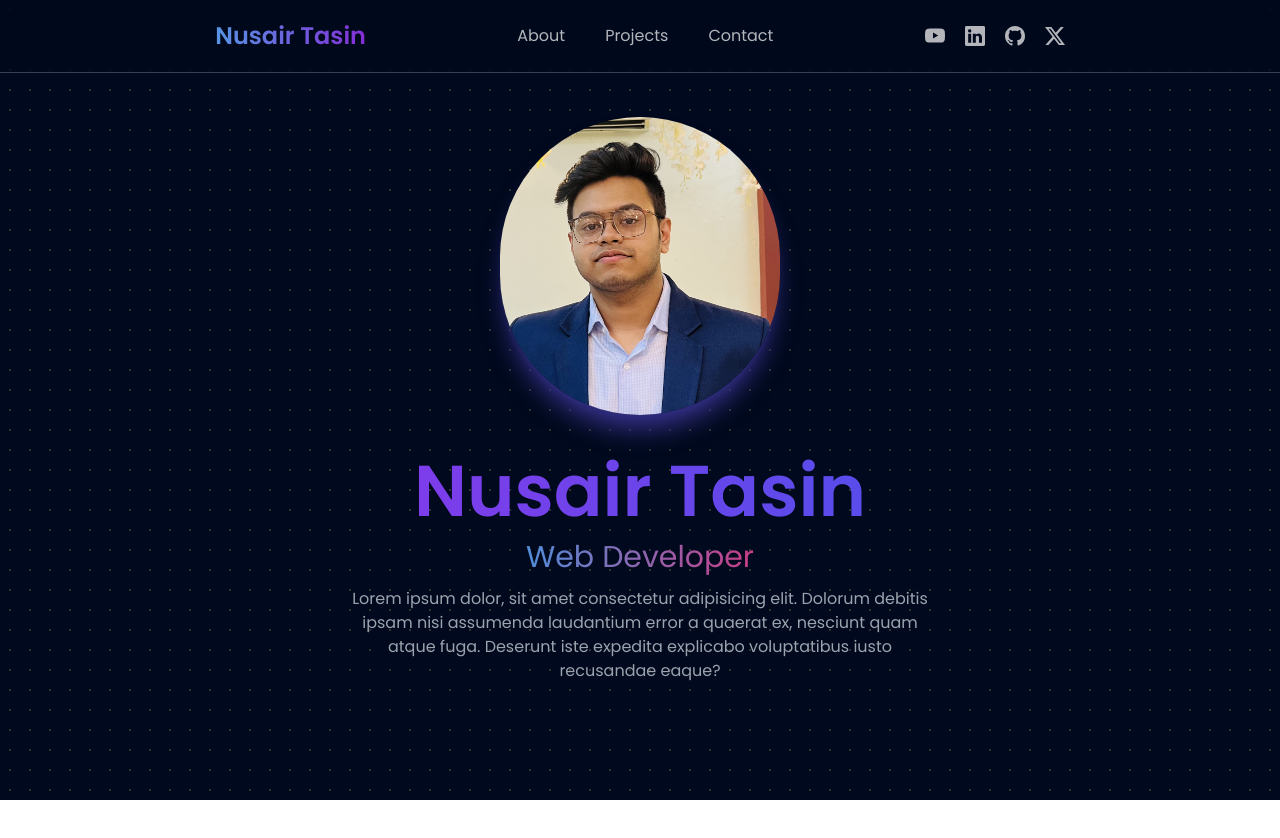
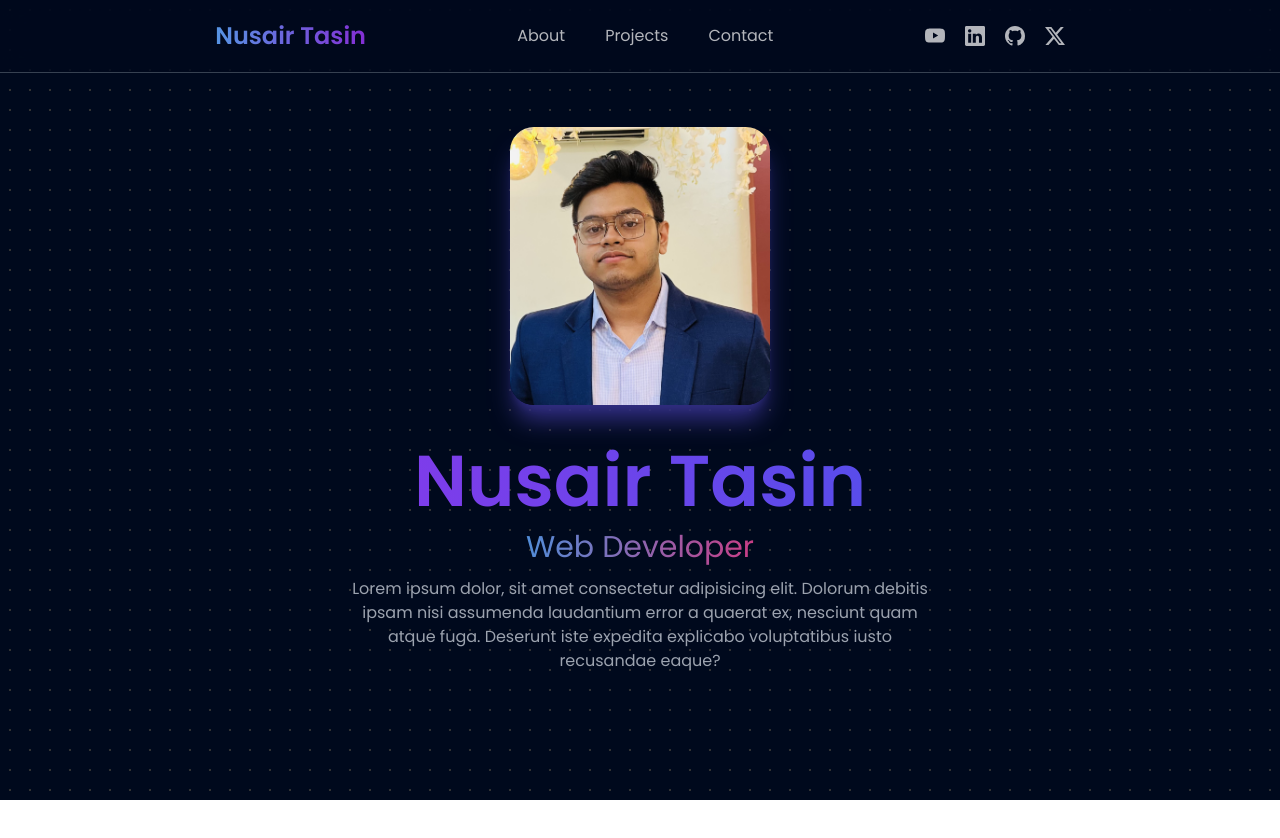
Before and after one commit to NusairTasin/nusairtasin.github.io, a React (Vite) app: page / in a window 1280 px wide. Shown: the top 838 px of the page. Built offline with nearby package versions, Linux system fonts and the light colour scheme.

Commit message:
Hero
Hero Profile Pic changed to square with round edges from rounded-full

```diff
--- a/src/components/Hero.tsx
+++ b/src/components/Hero.tsx
@@ -7,7 +7,7 @@ const Hero = () => {
       id="home"
       className="px-9 flex min-h-screen w-full items-center justify-center py-28 md:px-32"
     >
-      <div className="flex flex-col items-center justify-center gap-10 text-white">
+      <div className=" flex flex-col items-center justify-center gap-10 text-white">
         <motion.div
           initial={{ y: -50, opacity: 0 }}
           animate={{ y: 0, opacity: 1 }}
@@ -16,7 +16,7 @@ const Hero = () => {
           <img
             src={profile}
             alt="profile"
-            className="w-[200px] cursor-pointer rounded-full shadow-xl shadow-indigo-900 transition-all duration-300 hover:-translate-y-5 hover:scale-105 hover:shadow-indigo-600 md:w-[280px]"
+            className="w-[200px] cursor-pointer rounded-3xl shadow-xl shadow-indigo-900 transition-all duration-300 hover:-translate-y-5 hover:scale-105 hover:shadow-indigo-600 md:w-[260px]"
           />
         </motion.div>
         <motion.div
```
